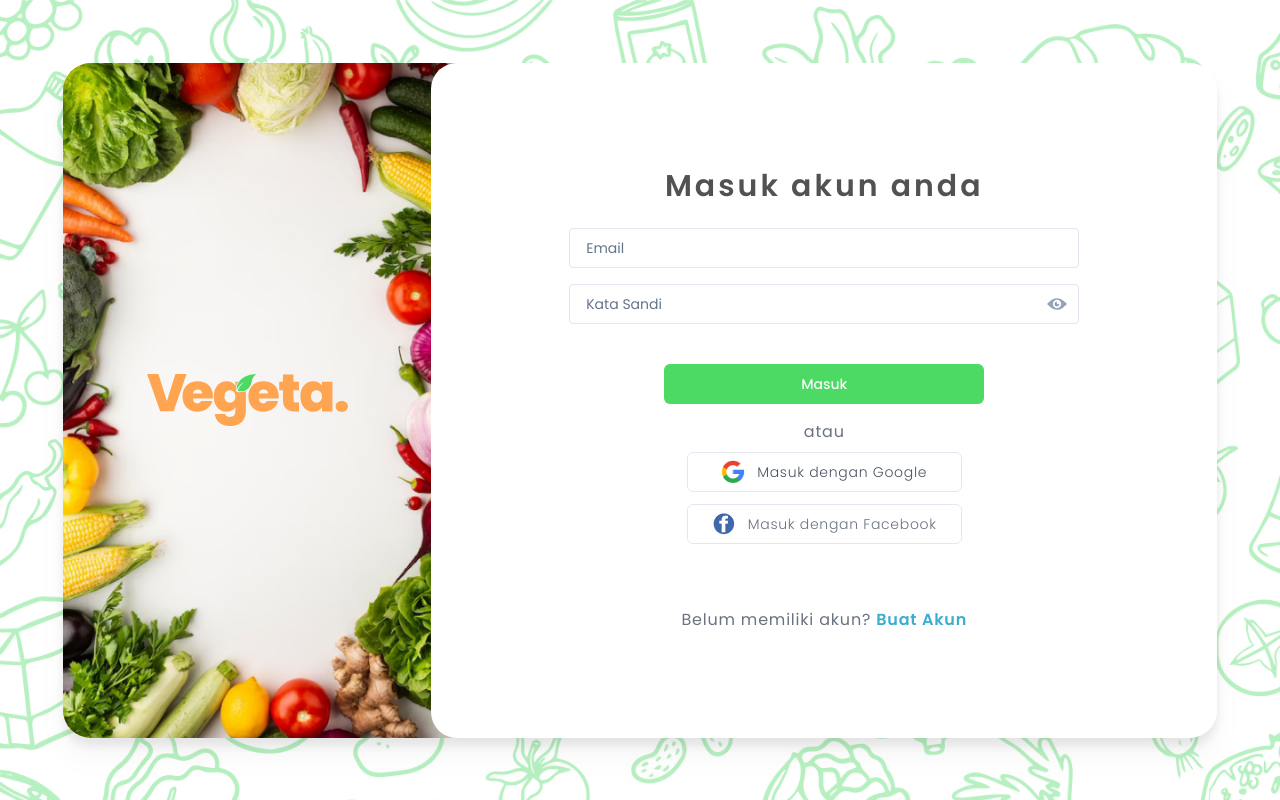
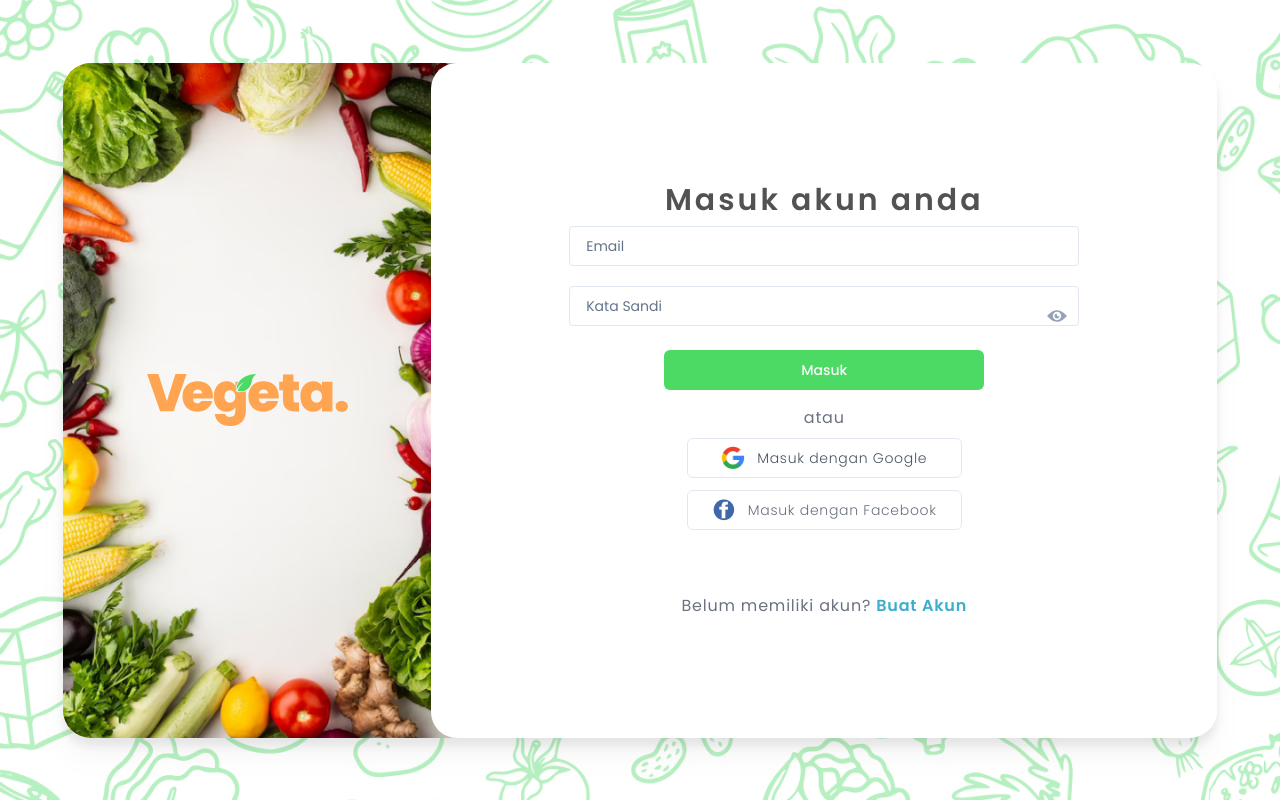
Before and after one commit to taufanfadhilah/BWA-Vegeta, a Next.js app: page /auth/signin in a window 1280 px wide. Built offline with nearby package versions, Linux system fonts and the light colour scheme.

Commit message:
feat: sign in and sign up form validation

```diff
--- a/package.json
+++ b/package.json
@@ -9,6 +9,7 @@
     "lint": "next lint"
   },
   "dependencies": {
+    "@hookform/resolvers": "3.2.0",
     "@radix-ui/react-aspect-ratio": "^1.0.3",
     "@radix-ui/react-checkbox": "^1.0.4",
     "@radix-ui/react-dropdown-menu": "^2.0.5",
@@ -29,10 +30,12 @@
     "postcss": "8.4.27",
     "react": "18.2.0",
     "react-dom": "18.2.0",
+    "react-hook-form": "7.45.4",
     "tailwind-merge": "^1.14.0",
     "tailwindcss": "3.3.3",
     "tailwindcss-animate": "^1.0.6",
-    "typescript": "5.1.6"
+    "typescript": "5.1.6",
+    "yup": "1.2.0"
   },
   "volta": {
     "node": "16.20.0",
--- a/src/app/auth/signin/sign-in-form.tsx
+++ b/src/app/auth/signin/sign-in-form.tsx
@@ -6,14 +6,40 @@ import { hover } from "@/lib/hover";
 import { cn } from "@/lib/utils";
 import { useRouter } from "next/navigation";
 import React, { useState } from "react";
+import { useForm } from "react-hook-form";
+import * as yup from "yup";
+import { yupResolver } from "@hookform/resolvers/yup";
+
+type UserAuthForm = {
+  email: string;
+  password: string;
+};
+
+const schema = yup
+  .object({
+    email: yup.string().email().required(),
+    password: yup.string().min(6).required(),
+  })
+  .required();
 
 function SignInForm() {
   const [showPassword, setShowPassword] = useState(false);
 
   const router = useRouter();
+  const {
+    handleSubmit,
+    register,
+    formState: { errors },
+  } = useForm<UserAuthForm>({
+    resolver: yupResolver(schema),
+  });
+
+  const onSubmit = (data: UserAuthForm) => {
+    console.log("🚀 ~ file: sign-in-form.tsx:27 ~ onSubmit ~ data:", data);
+  };
 
   return (
-    <form className="flex flex-col w-[100%] gap-4 items-center">
+    <form onSubmit={handleSubmit(onSubmit)} className="flex flex-col w-[100%]">
       <div className="w-[100%] text-3xl font-semibold tracking-widest mb-2 text-center">
         Masuk akun anda
       </div>
@@ -21,22 +47,24 @@ function SignInForm() {
         className="w-[100%] p-4 rounded-sm"
         type="text"
         placeholder="Email"
+        {...register("email")}
+        error={errors.email?.message}
       />
-      <div className="w-[100%] relative">
+      <div className="w-[100%] relative mt-4">
         <Input
           className="w-[100%] p-4 rounded-sm"
           type={showPassword ? "text" : "password"}
           placeholder="Kata Sandi"
           suffix="Eye"
           onPressSuffix={() => setShowPassword(!showPassword)}
+          {...register("password")}
+          error={errors.password?.message}
         />
       </div>
 
       <Button
-        className={cn("w-[320px] bg-leaf mt-6", hover.shadow)}
-        onClick={() => {
-          router.push("/");
-        }}
+        className={cn("w-[320px] bg-leaf mt-6 mx-auto", hover.shadow)}
+        type="submit"
       >
         Masuk
       </Button>
--- a/src/app/auth/signup/sign-up-form.tsx
+++ b/src/app/auth/signup/sign-up-form.tsx
@@ -5,50 +5,91 @@ import { Button } from "@/components/ui/button";
 import { Input } from "@/components/ui/input";
 import { hover } from "@/lib/hover";
 import { cn } from "@/lib/utils";
+import * as yup from "yup";
+import { useForm } from "react-hook-form";
+import { yupResolver } from "@hookform/resolvers/yup";
+
+type UserAuthForm = {
+  email: string;
+  password: string;
+  name: string;
+  confirm_password: string | undefined;
+};
+
+const schema = yup
+  .object({
+    email: yup.string().email().required(),
+    password: yup.string().min(6).required(),
+    name: yup.string().required(),
+    confirm_password: yup
+      .string()
+      .oneOf([yup.ref("password")], "Password must match!"),
+  })
+  .required();
 
 function SignUpForm() {
   const [showPassword, setShowPassword] = useState(false);
   const [showConfirmationPassword, setShowConfirmationPassword] =
     useState(false);
 
+  const {
+    handleSubmit,
+    register,
+    formState: { errors },
+  } = useForm<UserAuthForm>({
+    resolver: yupResolver(schema),
+  });
+
+  const onSubmit = (data: UserAuthForm) => {
+    console.log("🚀 ~ file: sign-up-form.tsx:27 ~ onSubmit ~ data:", data);
+  };
+
   return (
-    <form className="flex flex-col w-[100%] gap-4 items-center">
+    <form onSubmit={handleSubmit(onSubmit)} className="flex flex-col w-[100%]">
       <div className="w-[100%] text-3xl font-semibold tracking-widest mb-2 text-center">
         Buat akun baru
       </div>
       <Input
-        className="w-[100%] p-4 rounded-sm"
+        className="w-[100%] p-4 rounded-sm mt-4"
         type="text"
         placeholder="Nama Lengkap"
+        {...register("name")}
+        error={errors.name?.message}
       />
       <Input
-        className="w-[100%] p-4 rounded-sm"
+        className="w-[100%] p-4 rounded-sm mt-4"
         type="text"
         placeholder="Email"
+        {...register("email")}
+        error={errors.email?.message}
       />
 
-      <div className="w-[100%] relative">
       <Input
-          className="w-[100%] p-4 rounded-sm"
+        className="w-[100%] p-4 rounded-sm mt-4"
         type={showPassword ? "text" : "password"}
         placeholder="Kata Sandi"
         suffix="Eye"
         onPressSuffix={() => setShowPassword(!showPassword)}
+        {...register("password")}
+        error={errors.password?.message}
       />
-      </div>
-      <div className="w-[100%] relative">
+
       <Input
-          className="w-[100%] p-4 rounded-sm"
+        className="w-[100%] p-4 rounded-sm mt-4"
         type={showConfirmationPassword ? "text" : "password"}
         placeholder="Konfirmasi Kata Sandi"
         suffix="Eye"
         onPressSuffix={() =>
           setShowConfirmationPassword(!showConfirmationPassword)
         }
+        {...register("confirm_password")}
+        error={errors.confirm_password?.message}
       />
-      </div>
 
-      <Button className={cn("w-[320px] bg-leaf mt-6", hover.shadow)}>
+      <Button
+        type="submit"
+        className={cn("w-[320px] bg-leaf mt-6 mx-auto", hover.shadow)}
+      >
         Buat Akun
       </Button>
     </form>
--- a/src/components/ui/input.tsx
+++ b/src/components/ui/input.tsx
@@ -1,54 +1,66 @@
-import * as React from "react"
+import * as React from "react";
 
-import { cn } from "@/lib/utils"
-import { IconEye, IconMagnifier } from "../icons"
+import { cn } from "@/lib/utils";
+import { IconEye, IconMagnifier } from "../icons";
 
 export interface InputProps
   extends React.InputHTMLAttributes<HTMLInputElement> {
-  prefix?: string,
-  suffix?: string,
-  onPressSuffix?: () => void,
+  prefix?: string;
+  suffix?: string;
+  error?: string;
+  onPressSuffix?: () => void;
 }
 
 const _renderIcon = (iconType: string) => {
-  if (iconType === "Magnifier") return <IconMagnifier className="w-5 h-5" stroke="ring" />
-  if (iconType === "Eye") return <IconEye className="w-5 h-5" fill="ring" />
-}
+  if (iconType === "Magnifier")
+    return <IconMagnifier className="w-5 h-5" stroke="ring" />;
+  if (iconType === "Eye") return <IconEye className="w-5 h-5" fill="ring" />;
+};
 
 const _renderPrefixSuffix = (item: string) => {
-  if (item.includes("text-")) return <>{item.split("-")[1]}</>
-  return _renderIcon(item)
-}
+  if (item.includes("text-")) return <>{item.split("-")[1]}</>;
+  return _renderIcon(item);
+};
 
 const Input = React.forwardRef<HTMLInputElement, InputProps>(
-  ({ className, type, ...props }, ref) => {
-    return (<>
+  ({ className, type, error, ...props }, ref) => {
+    return (
+      <>
+        <div className="relative">
           <input
             type={type}
             className={cn(
               "flex px-3 py-2 h-10 w-full rounded-md border border-input bg-background text-sm ring-offset-background file:border-0 file:bg-transparent file:text-sm file:font-medium placeholder:text-muted-foreground focus-visible:outline-none focus-visible:ring-2 focus-visible:ring-ring focus-visible:ring-offset-2 disabled:cursor-not-allowed disabled:opacity-50",
               className,
               { "pl-10": !!props.prefix },
-          { "pr-10": !!props.suffix },
+              { "pr-10": !!props.suffix }
             )}
             ref={ref}
             {...props}
           />
 
-      {props.prefix && <div className="absolute top-0 py-[10px] px-3 text-sm">
+          {props.prefix && (
+            <div className="absolute top-1/2 py-[10px] px-3 text-sm">
               {_renderPrefixSuffix(props.prefix)}
-      </div>}
+            </div>
+          )}
 
-      {props.suffix && <div className={cn(
-        "absolute top-0 py-[10px] px-3 right-0 text-sm",
-        { "cursor-pointer": !!props.onPressSuffix }
-      )} onClick={() => props.onPressSuffix?.()}>
+          {props.suffix && (
+            <div
+              className={cn("absolute top-1/2 px-3 right-0 text-sm", {
+                "cursor-pointer": !!props.onPressSuffix,
+              })}
+              onClick={() => props.onPressSuffix?.()}
+            >
               {_renderPrefixSuffix(props.suffix)}
-      </div>}
+            </div>
+          )}
+        </div>
+        <small className="text-red-500 mt-1">{error}</small>
       </>
-    )
+    );
   }
-)
-Input.displayName = "Input"
+);
+Input.displayName = "Input";
 
-export { Input }
+export { Input };
```
Lines whose indentation alone changed are shown as unchanged.
